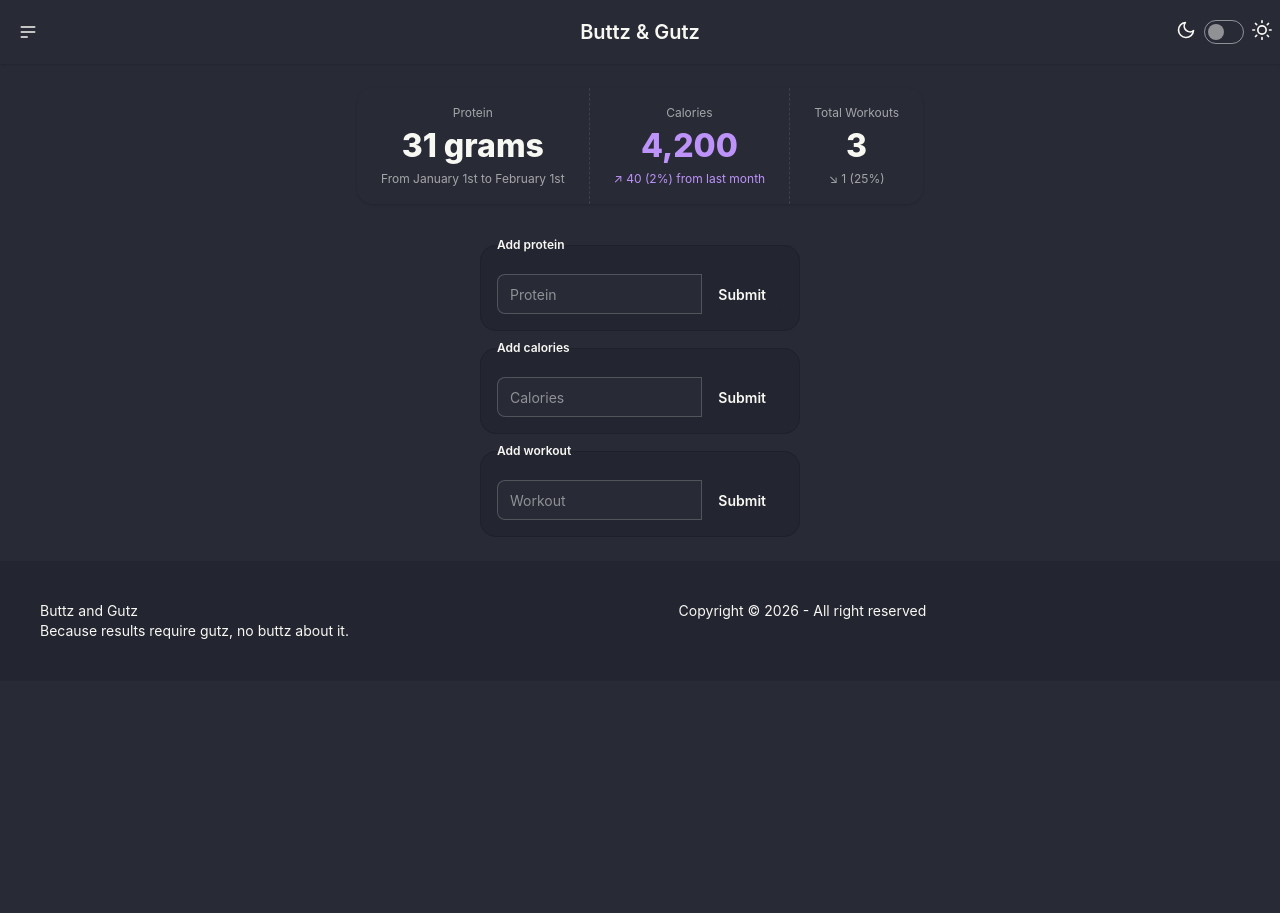
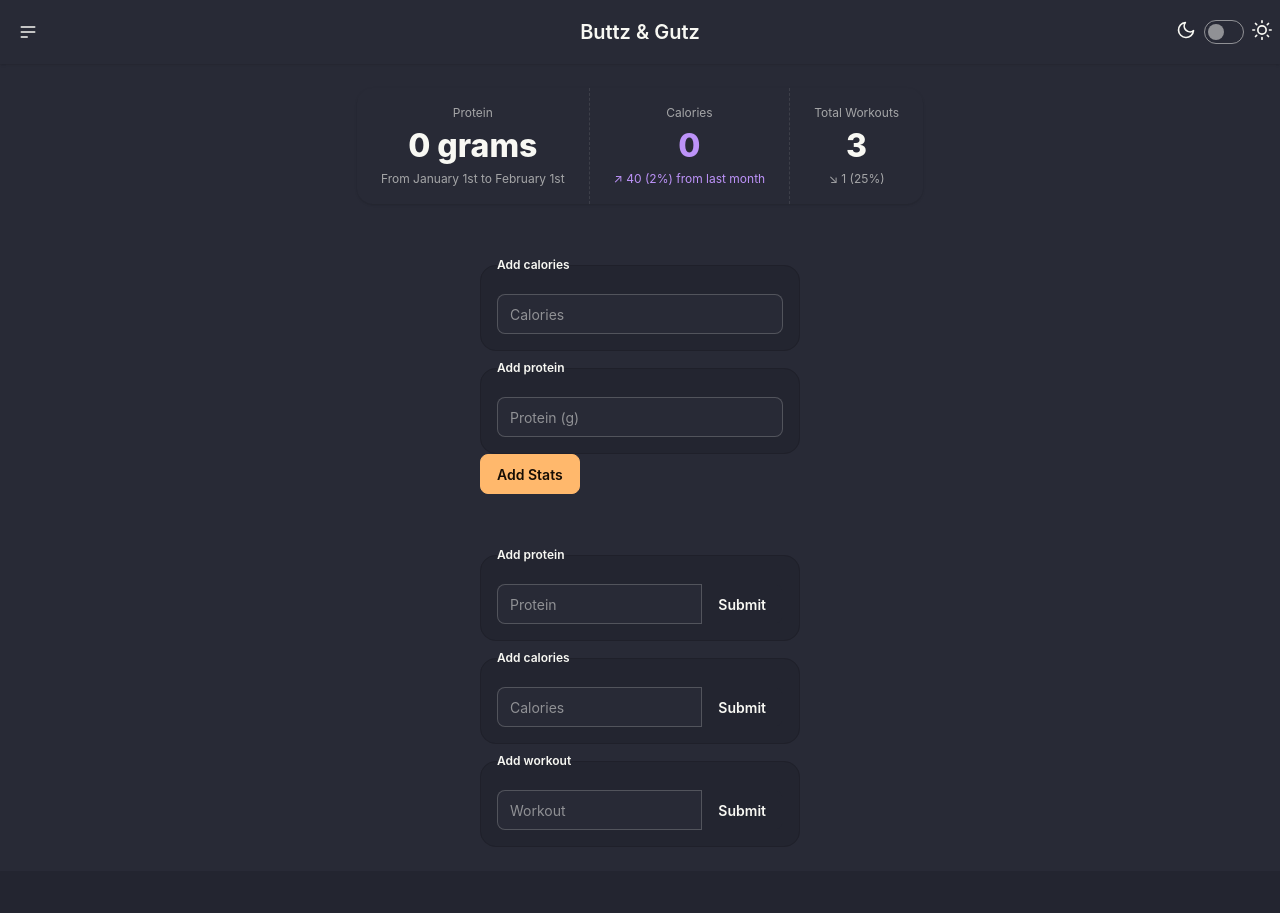
Before and after one commit to ArnauDavis/guts-butts, a React (Vite) app: page / in a window 1280 px wide. Shown: the top 913 px of the page. Before the commit the page ends 800 px from the top, so only its background shows below. Built offline with nearby package versions, Linux system fonts and the light colour scheme; no server answers; the database is empty.

Commit message:
started adding supabase backend data and form to update

```diff
--- a/package.json
+++ b/package.json
@@ -10,6 +10,7 @@
     "preview": "vite preview"
   },
   "dependencies": {
+    "@supabase/supabase-js": "^2.99.3",
     "@tailwindcss/vite": "^4.2.1",
     "react": "^19.2.4",
     "react-dom": "^19.2.4"
--- a/src/App.jsx
+++ b/src/App.jsx
@@ -1,4 +1,6 @@
-import { useState } from 'react'
+import { useEffect, useState } from "react"
+import { createClient } from "@supabase/supabase-js"
+const supabase = createClient(import.meta.env.VITE_SUPABASE_URL, import.meta.env.VITE_SUPABASE_PUBLISHABLE_KEY)
 import reactLogo from './assets/react.svg'
 import viteLogo from './assets/vite.svg'
 import heroImg from './assets/hero.png'
@@ -9,13 +11,38 @@ import TotalStats from './components/TotalStats.jsx'
 import StatChange from './components/StatChange.jsx'
 
 function App() {
+    const [stats, setStats] = useState([])
+  useEffect(() => {
+    getStats()
+  }, [])
 
+
+  async function getStats() {
+    const { data, error } = await supabase.from("stats").select()
+    if (error) {
+      console.error(error)
+    } else {
+      setStats(data)
+    }
+  }
+
+  async function addStat(newStat) {
+    const { data, error } = await supabase
+      .from("stats")
+      .insert([newStat])
+      .select()
+    if (error) {
+      console.error("Error adding stat:", error)
+    } else {
+      setStats((prev) => [...prev, ...data])
+    }
+  }
 
   return (
     <>
       <Header/>
-      <TotalStats/>
-      <StatChange/>
+      <TotalStats stats={stats}/>
+      <StatChange addStat={addStat} />
       <Footer/>
     </>
   )
--- a/src/components/Footer.jsx
+++ b/src/components/Footer.jsx
@@ -8,7 +8,18 @@ function Footer() {
         <p>
           Buttz and Gutz
           <br />
-          Because results require gutz, no buttz about it.
+          <span>
+          Because
+          <span className="text-rotate">
+            <span className='mx-1'>
+              <span className="bg-teal-400 text-teal-800 px-2">growth</span>
+              <span className="bg-blue-400 text-blue-800 px-2">change</span>
+              <span className="bg-green-400 text-green-800 px-2">health</span>
+              <span className="bg-red-400 text-red-800 px-2">action</span>
+            </span>
+          </span>
+        </span>
+        requires gutz, no buttz about it.
         </p>
       </aside>
        <p>Copyright © {new Date().getFullYear()} - All right reserved</p>
--- a/src/components/StatChange.jsx
+++ b/src/components/StatChange.jsx
@@ -1,8 +1,56 @@
 import React from 'react'
+import { useState } from "react"
 
-function StatChange() {
+function StatChange({addStat}) {
+  const [calories, setCalories] = useState("")
+  const [protein, setProtein] = useState("")
+   async function handleSubmit(e) {
+    e.preventDefault()
+
+    const newStat = {
+      calories: Number(calories) || 0,
+      protein: Number(protein) || 0,
+    }
+    await addStat(newStat)
+    setCalories("")
+    setProtein("")
+   }
   return (
     <>
+
+
+    <div className="flex items-center w-full flex-col my-6">
+    <form onSubmit={handleSubmit} style={{ margin: "20px" }}>
+      <fieldset className="fieldset bg-base-200 border-base-300 rounded-box w-xs border p-4">
+        <legend className="fieldset-legend whitespace-nowrap">Add calories</legend>
+          <div className="join">
+            <input
+              className="input join-item"
+              type="number"
+              placeholder="Calories"
+              value={calories}
+              onChange={(e) => setCalories(e.target.value)}
+            />
+          </div>
+      </fieldset>
+      <fieldset className="fieldset bg-base-200 border-base-300 rounded-box w-xs border p-4">
+        <legend className="fieldset-legend whitespace-nowrap">Add protein</legend>
+          <div className="join">
+            <input
+              className="input join-item"
+              type="number"
+              placeholder="Protein (g)"
+              value={protein}
+              onChange={(e) => setProtein(e.target.value)}
+            />
+          </div>
+      </fieldset>
+
+      <button className="btn btn-accent" type="submit">Add Stats</button>
+    </form>
+    </div>
+
+
     <div className="flex items-center w-full flex-col my-6">
     <fieldset className="fieldset bg-base-200 border-base-300 rounded-box w-xs border p-4">
       <legend className="fieldset-legend whitespace-nowrap">Add protein</legend>
--- a/src/components/TotalStats.jsx
+++ b/src/components/TotalStats.jsx
@@ -1,19 +1,22 @@
 import React from 'react'
+import { useEffect, useState } from "react"
 
-function TotalStats() {
+function TotalStats({stats}) {
+  let totalCals = stats.reduce((sum, stat)=> sum+stat.calories,0)
+  const totalProtein = stats.reduce((sum,stat)=> sum+stat.protein,0)
   return (
     <>
     <div className="flex justify-center w-full my-6">
         <div className="stats stats-vertical lg:stats-horizontal shadow">
           <div className="stat place-items-center">
             <div className="stat-title">Protein</div>
-            <div className="stat-value">31 grams</div>
+            <div className="stat-value">{totalProtein} grams</div>
             <div className="stat-desc">From January 1st to February 1st</div>
           </div>
 
           <div className="stat place-items-center">
             <div className="stat-title">Calories</div>
-            <div className="stat-value text-secondary">4,200</div>
+            <div className="stat-value text-secondary">{totalCals}</div>
             <div className="stat-desc text-secondary">↗︎ 40 (2%) from last month</div>
           </div>
 
```
Also changed, not shown: 2 other files (tests, documents, lock files or other folders).
